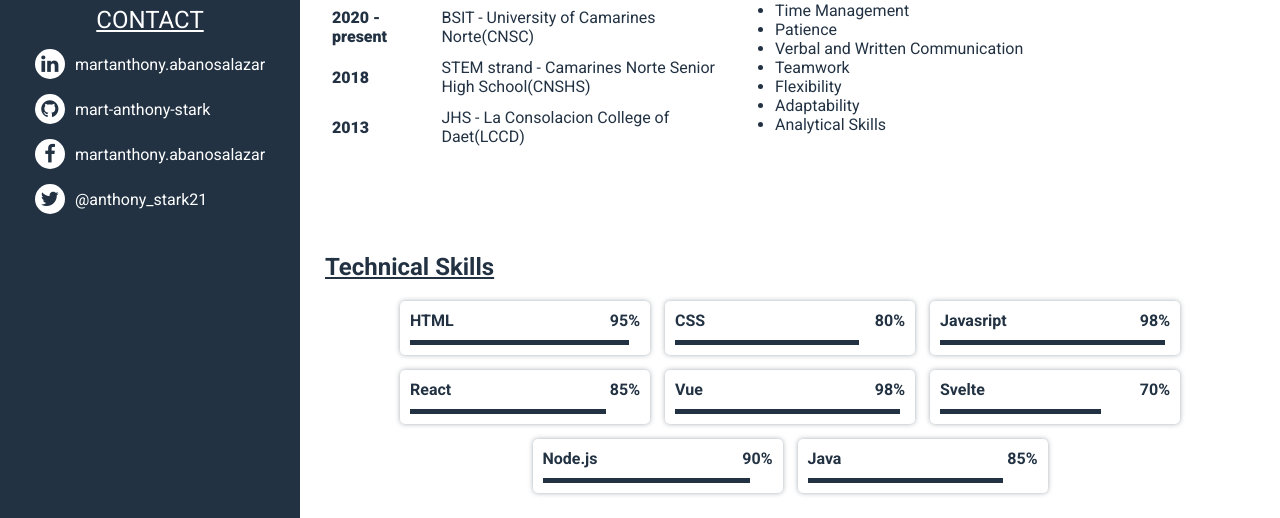
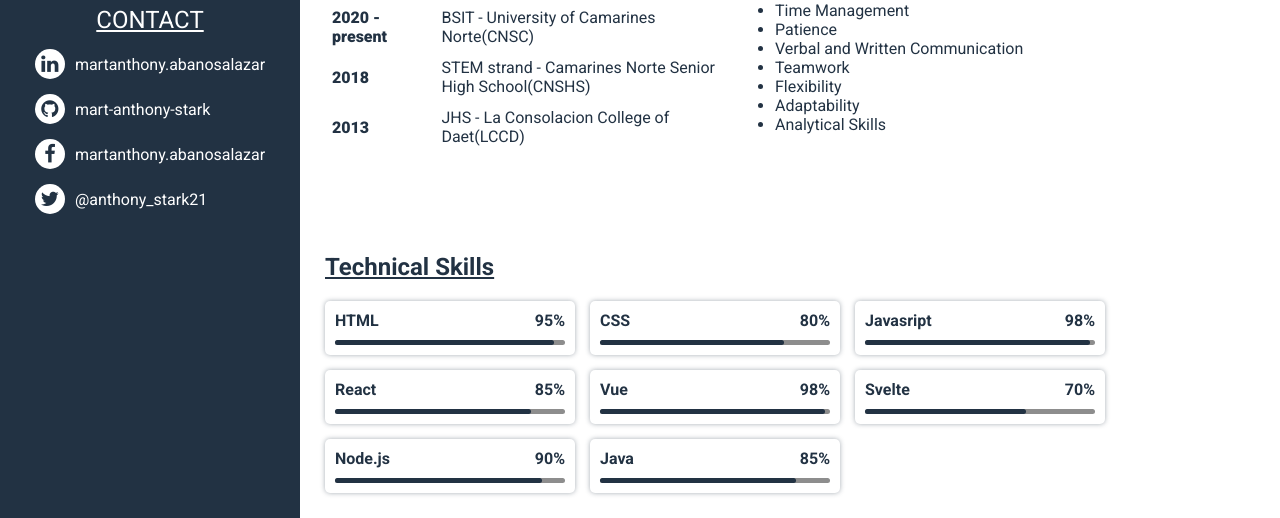
Before and after one commit to mart-anthony-stark/CV, a PHP site: page / in a window 1280 px wide. Shown: the part 408-926 px from the top of the page. Run offline with PHP 8.4, Linux system fonts and the light colour scheme.

Commit message:
fixed: percent styles

```diff
--- a/assets/styles/style.css
+++ b/assets/styles/style.css
@@ -7,7 +7,7 @@
 }
 :root {
   --c-pri: #223243;
-  --c-pri: rgb(34, 50, 67);
+  --c-pri-alpha: rgb(34, 50, 67);
 }
 body {
   scroll-behavior: smooth;
@@ -123,7 +123,6 @@ main {
   display: flex;
   flex-wrap: wrap;
   flex-direction: row;
-  justify-content: center;
   gap: 15px;
 }
 .technical-skills .skills-cont .card {
@@ -139,12 +138,14 @@ main {
   justify-content: space-between;
 }
 .technical-skills .skills-cont .card .profficiency {
+  border-radius: 5px;
   position: relative;
-  background: rgb(255, 255, 255);
+  background: rgb(141, 141, 141);
   height: 5px;
   width: 100%;
 }
 .technical-skills .skills-cont .card .profficiency .percent {
+  border-radius: 5px;
   position: absolute;
   background: var(--c-pri);
   height: 100%;
```
